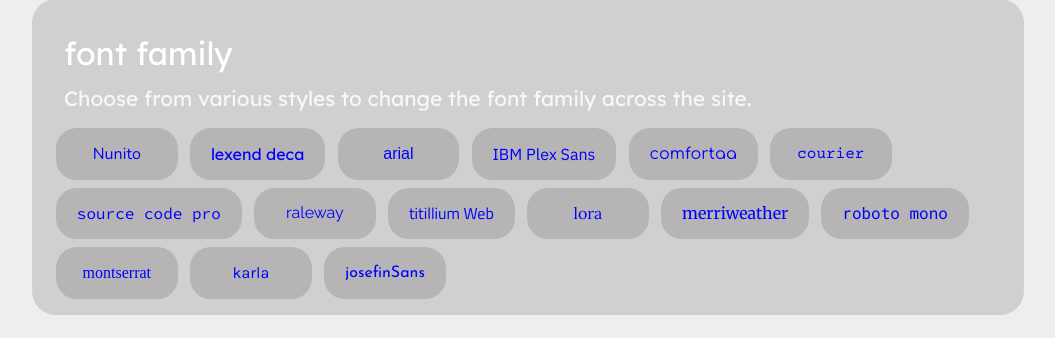
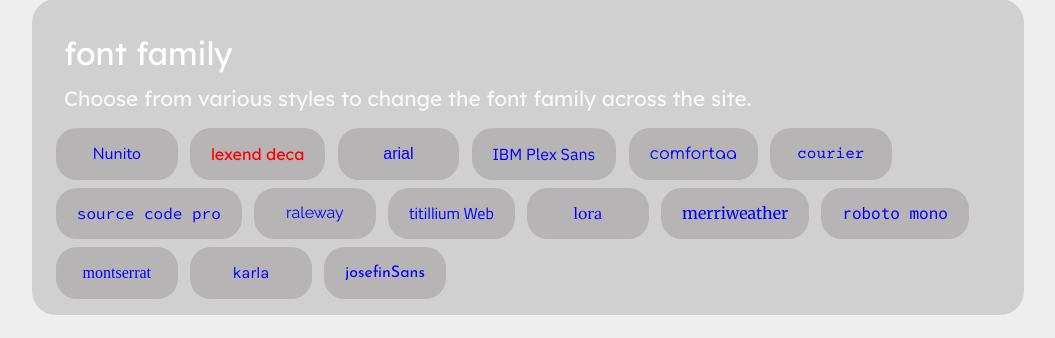
Before and after one commit to alexmcbrier/cozytypes, a PHP site: page /preferences in a window 1280 px wide. Shown: the part 411-749 px from the top of the page, without its empty margins (112-1167 px from the left). Run offline with PHP 8.4, Linux system fonts and the light colour scheme; data that the repository does not hold is empty; some libraries are stand-ins or nearby versions.

Commit message:
fix lexenddeca

```diff
--- a/preferences.php
+++ b/preferences.php
@@ -29,7 +29,7 @@ session_start();
                 <h1 class="notSignedIn" id="preferenceHeader">font family</h1>
                 <h1 class="description">Choose from various styles to change the font family across the site.</h1>
                 <a data-value="Nunito" class="preference" style="font-family: 'Nunito', sans-serif;" onclick="setPreference('fontFamily', 'Nunito'), addNotification('font family','Nunito');">Nunito</a>
-                <a data-value="lexenddeca" class="preference" style="font-family: 'LexendDeca', serif;" onclick="setPreference('fontFamily', 'lexenddeca'), addNotification('font family','lexend deca');">lexend deca</a>
+                <a data-value="LexendDeca" class="preference" style="font-family: 'LexendDeca', serif;" onclick="setPreference('fontFamily', 'LexendDeca'), addNotification('font family','lexend deca');">lexend deca</a>
                 <a data-value="arial" class="preference" style="font-family: Arial;" onclick="setPreference('fontFamily', 'arial'), addNotification('font family','arial');">arial</a>
                 <a data-value="ibmplexsans" class="preference" style="font-family: 'IBM Plex Sans', sans-serif;" onclick="setPreference('fontFamily', 'ibmplexsans'), addNotification('font family','IBM Plex Sans');">IBM Plex Sans</a>
                 <a data-value="comfortaa" class="preference" style="font-family: 'Comfortaa', cursive;" onclick="setPreference('fontFamily', 'comfortaa'), addNotification('font family','comfortaa');">comfortaa</a>
@@ -99,7 +99,7 @@ session_start();
                 <h1 class="description">Show a different number of lines on the screen; More lines on the page will allow to see you what is coming next.</h1>
                 <a data-value="2" class="preference" onclick="setPreference('lineCount', 2), addNotification('line count','2');">2</a>
                 <a data-value="3" class="preference" onclick="setPreference('lineCount', 3), addNotification('line count','3');">3</a>
-                <a data-value="" class="4" onclick="setPreference('lineCount', 4), addNotification('line count','4');">4</a>
+                <a data-value="4" class="preference" onclick="setPreference('lineCount', 4), addNotification('line count','4');">4</a>
             </div>
         </div>
     </form>
--- a/script.js
+++ b/script.js
@@ -606,7 +606,7 @@ function loadPreferences() {
 function highlightPrefernces() {
     let theme = localStorage.getItem("theme") || "light";
     let fontSize = localStorage.getItem("fontSize") || "3";
-    let fontFamily = localStorage.getItem("fontFamily") || "LexendDeca";
+    let fontFamily = localStorage.getItem("fontFamily") || "lexenddeca";
     let lineCount = localStorage.getItem("lineCount") || "3";
     let caret = localStorage.getItem("caret") || "caret";
     let typingMode = localStorage.getItem("typingMode") || "time";
```
